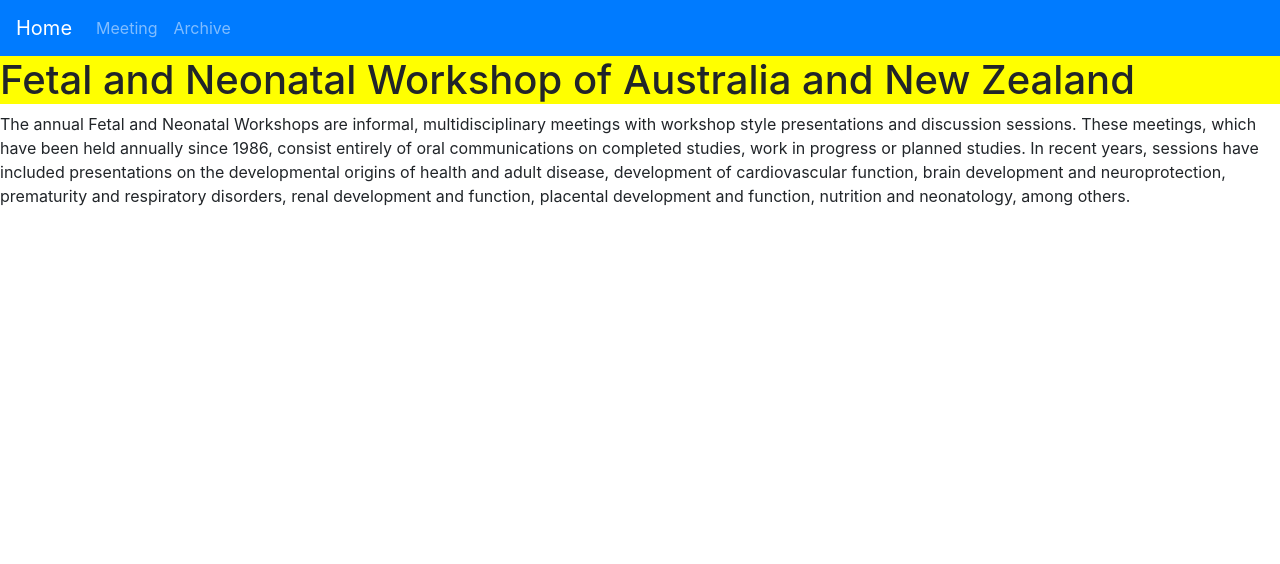
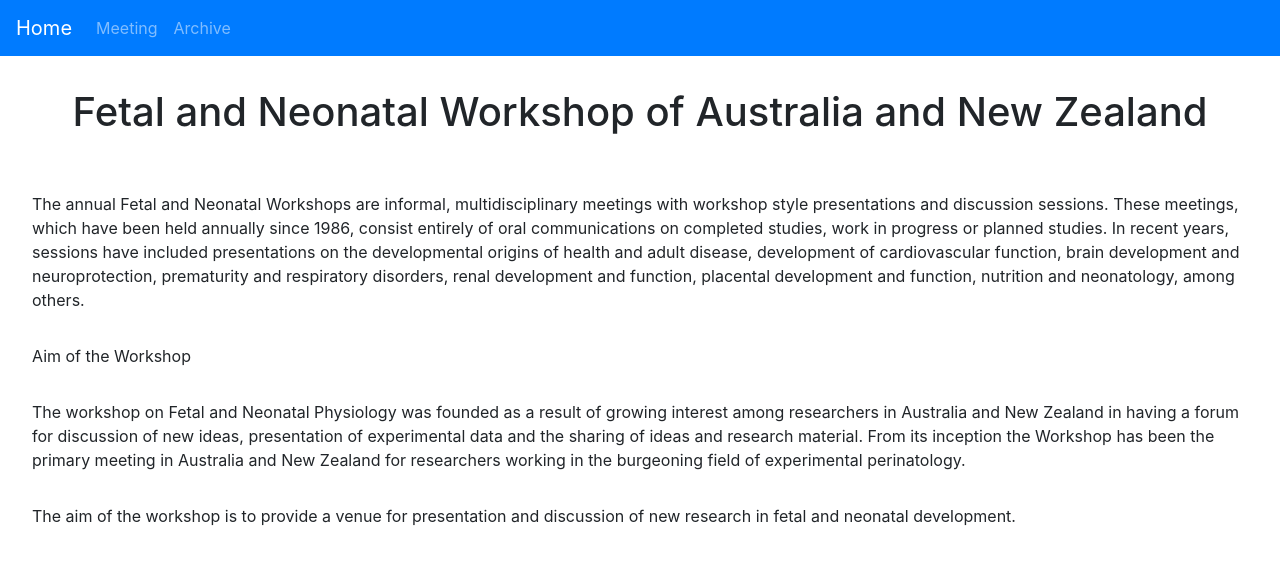
Before and after one commit to rdematteo/fnwanz, a React (Create React App) app: page / in a window 1280 px wide. Shown: the top 564 px of the page. Built offline with nearby package versions, Linux system fonts and the light colour scheme.

Commit message:
add contents to homepage

```diff
--- a/src/App.js
+++ b/src/App.js
@@ -4,19 +4,31 @@ import Routes from "./Routes";
 import { Title } from "../src/text/text";
 import styled from "styled-components";
 
-const Heading = styled.h1`
-  background-color: yellow;
+const Content = styled.div`
+  display: flex;
+  flex-direction: column;
+  height: 100%;
+  // background-color: red;
 `;
 
-console.log(Title);
+const Heading = styled.h1`
+  background-color: white;
+  text-align: center;
+  padding: 2rem;
+  @media (max-width: 768px) {
+    background-color: yellow;
+    font-size: 18px;
+  }
+`;
 
 class App extends React.Component {
   render() {
     return (
       <>
         <Navbar />
-        <Heading>{Title}</Heading>
-
+        <Content>
+          <Heading>{Title}</Heading>
+        </Content>
         <Routes />
       </>
     );
--- a/src/components/HomePage/HomePage.js
+++ b/src/components/HomePage/HomePage.js
@@ -1,11 +1,27 @@
 import React from "react";
-import { Intro } from "../../text/text";
+import { Intro, AimTitle, AimText, Aim } from "../../text/text";
+import styled from "styled-components";
+
+const Para = styled.div`
+  padding: 1rem 2rem;
+
+  @media (max-width: 768px) {
+    background-color: yellow;
+    font-size: 12px;
+    padding: 10px;
+  }
+`;
 
 class HomePage extends React.Component {
-  state = {};
-
   render() {
-    return <>{Intro}</>;
+    return (
+      <>
+        <Para>{Intro}</Para>
+        <Para>{AimTitle}</Para>
+        <Para>{AimText}</Para>
+        <Para>{Aim}</Para>
+      </>
+    );
   }
 }
 
--- a/src/text/text.jsx
+++ b/src/text/text.jsx
@@ -1,3 +1,9 @@
 export const Title = "Fetal and Neonatal Workshop of Australia and New Zealand"
 
 export const Intro = "The annual Fetal and Neonatal Workshops are informal, multidisciplinary meetings with workshop style presentations and discussion sessions. These meetings, which have been held annually since 1986, consist entirely of oral communications on completed studies, work in progress or planned studies. In recent years, sessions have included presentations on the developmental origins of health and adult disease, development of cardiovascular function, brain development and neuroprotection, prematurity and respiratory disorders, renal development and function, placental development and function, nutrition and neonatology, among others."
+
+export const AimTitle = "Aim of the Workshop"
+
+export const AimText = "The workshop on Fetal and Neonatal Physiology was founded as a result of growing interest among researchers in Australia and New Zealand in having a forum for discussion of new ideas, presentation of experimental data and the sharing of ideas and research material. From its inception the Workshop has been the primary meeting in Australia and New Zealand for researchers working in the burgeoning field of experimental perinatology."
+
+export const Aim = "The aim of the workshop is to provide a venue for presentation and discussion of new research in fetal and neonatal development."
```
